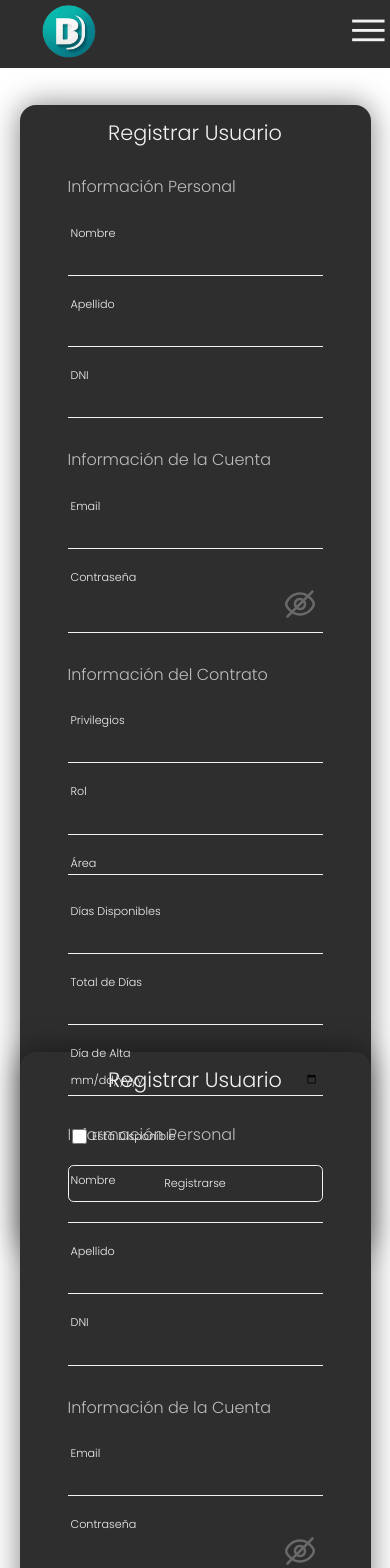
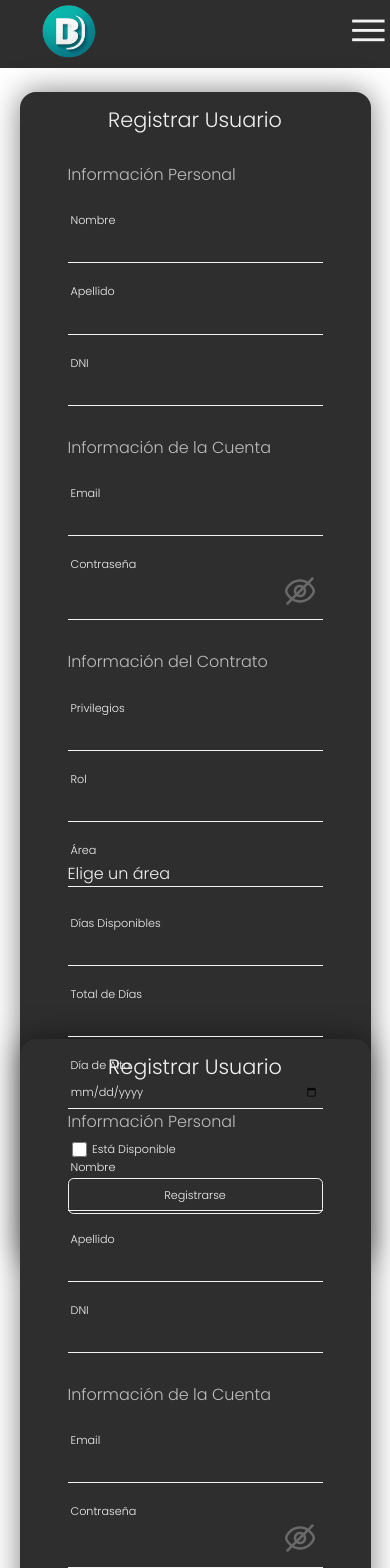
Before and after one commit to DylanselET32/becation, a React (Vite) app in the folder frontend/: page /register in a window 390 px wide. Shown: the top 1568 px of the page. Built offline with nearby package versions, Linux system fonts and the light colour scheme.

Commit message:
Update register.css

```diff
--- a/frontend/src/stylesheets/register.css
+++ b/frontend/src/stylesheets/register.css
@@ -206,4 +206,8 @@
         margin-top: 20px;
         width: 100%;
     }
+
+    .form__register-select {
+        position: relative;
+    }
 }
```
